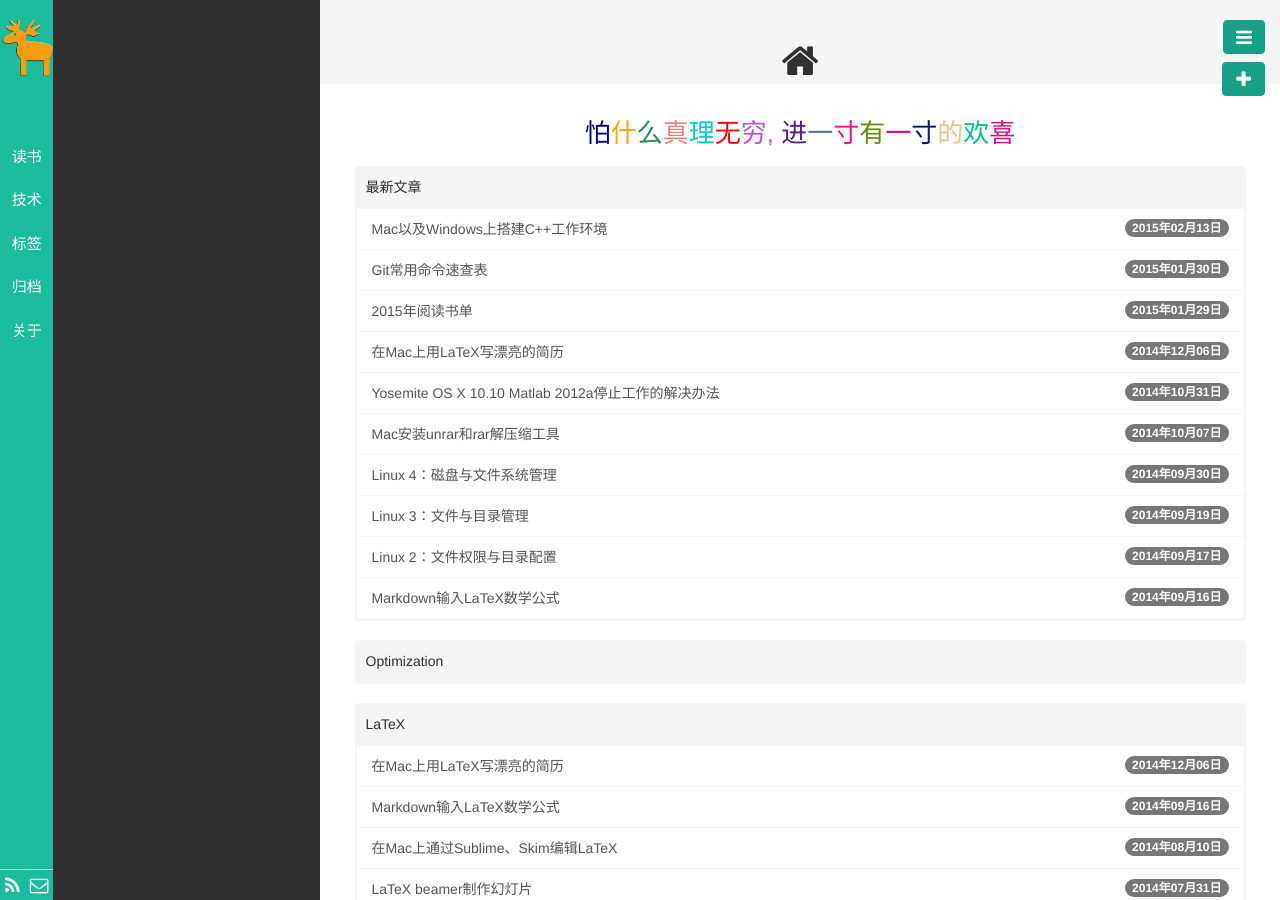
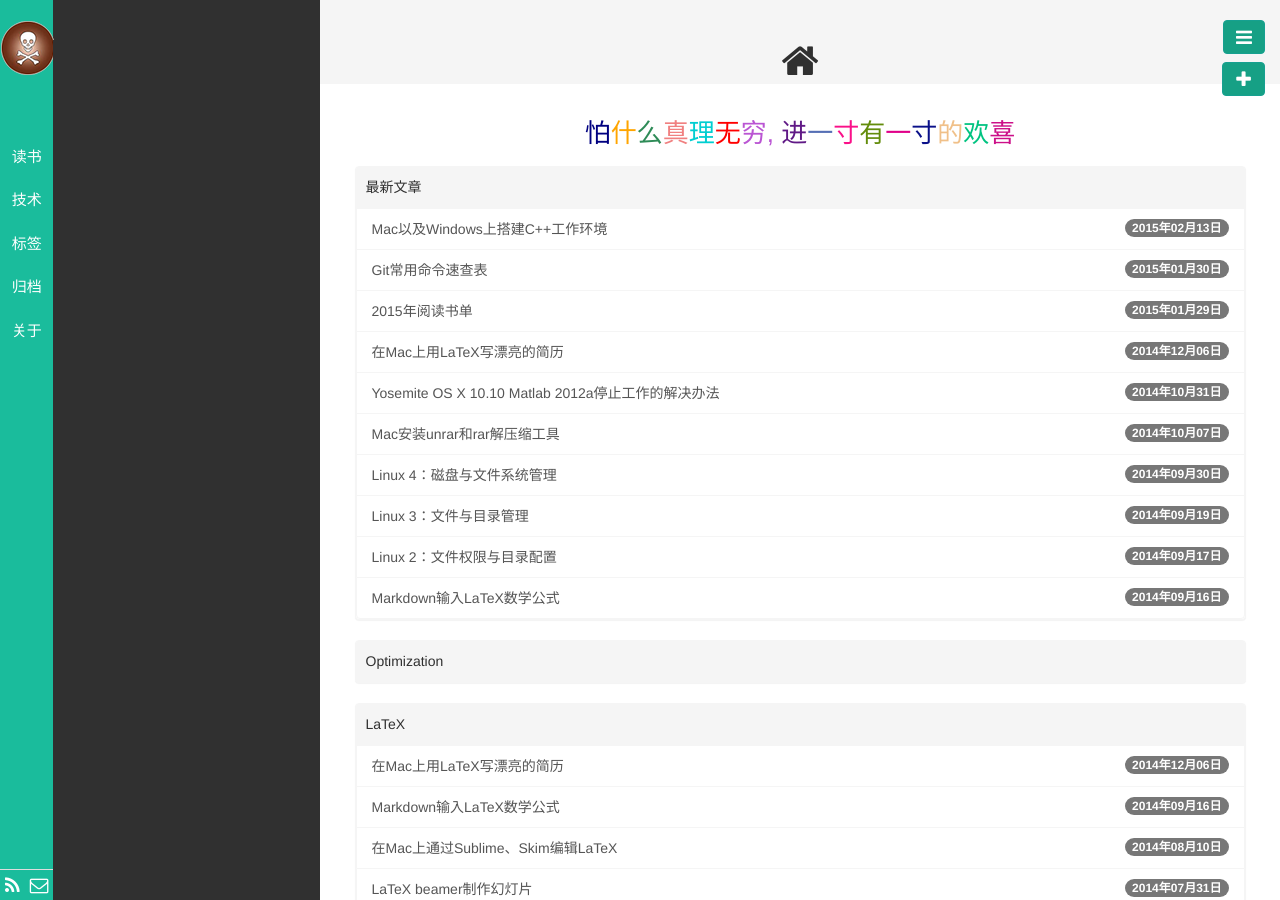
Before and after one commit to QQ920924960/QQ920924960.github.io, a Jekyll site: the page built from index.html, in a window 1280 px wide. Built offline with Jekyll 4.4.1, drawn with Linux system fonts in a browser that asks for light colours; nearby versions of some CDN libraries; library files that are not in the unit come from our copies; Markdown is read by kramdown in place of the engine named in the settings; the list of posts is cut into pages by our own code.

Commit message:
修改图标

```diff
--- a/_config.yml
+++ b/_config.yml
@@ -19,8 +19,8 @@ url: http://920924960.github.com
 rss_url: /pages/atom.xml
 
 # gavatar头像及Favicon
-gavatar: /public/img/deer3.png
-favicon: /public/img/deer3.png
+gavatar: /public/img/icon.png
+favicon: /public/img/icon.png
 
 # google analytics 设置
 ga:
```
Also changed, not shown: public/css/bootstrap.css, public/img/icon.png (added).
